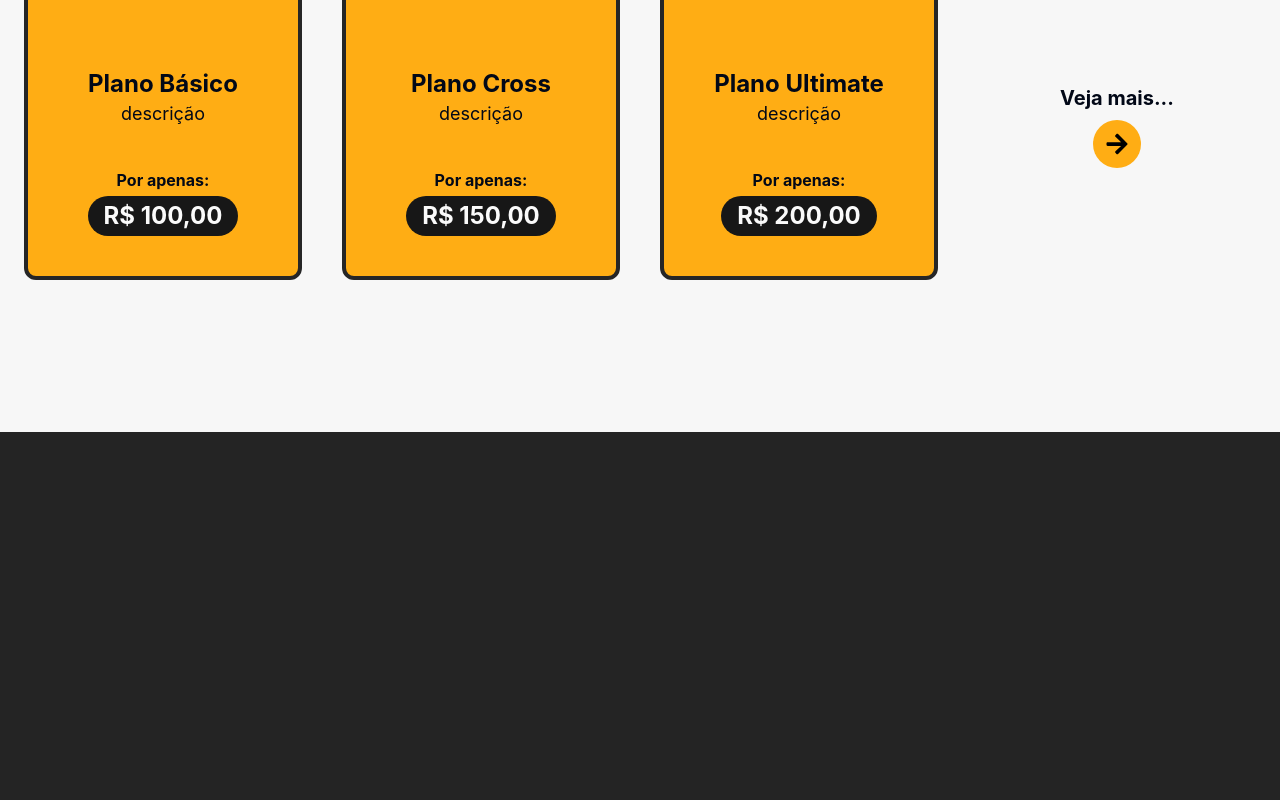
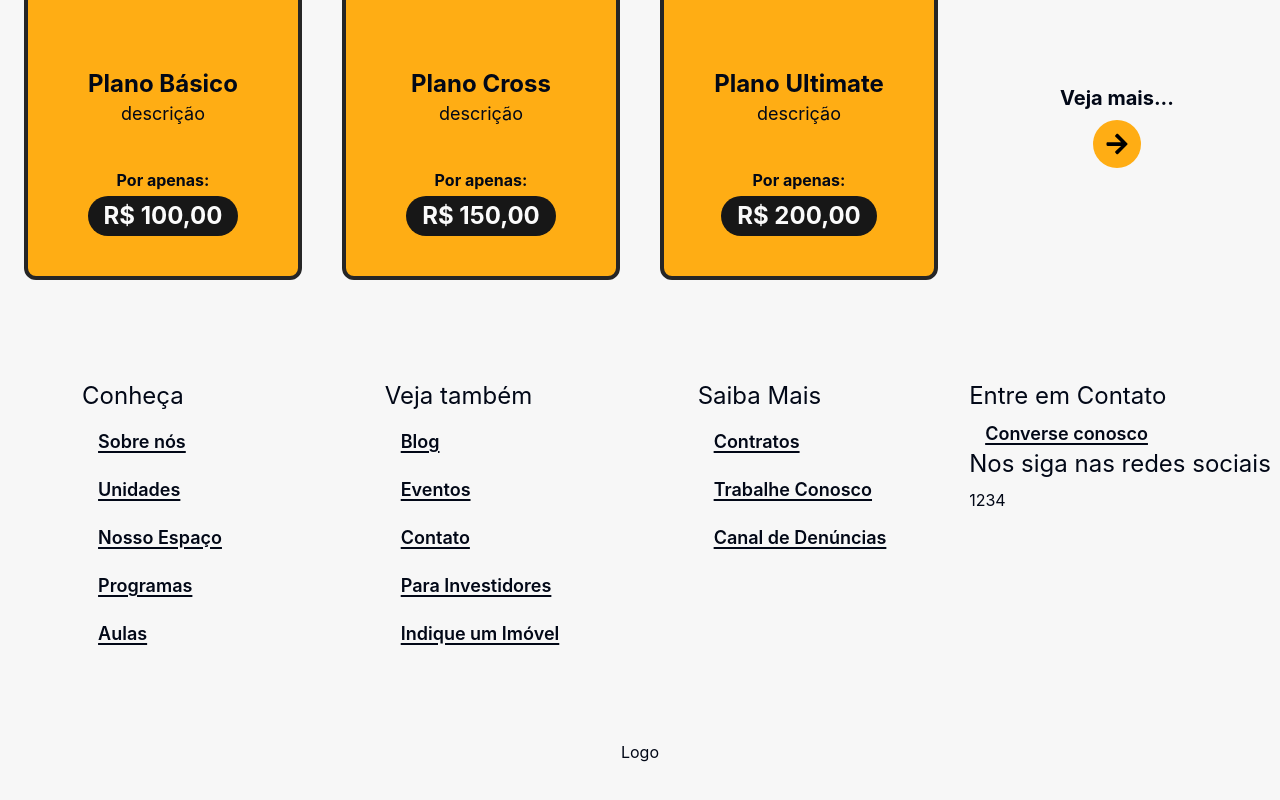
Before and after one commit to VFGarciaDev/projeto-academia, a React (Vite) app: page / in a window 1280 px wide. Shown: the part 368-1168 px from the top of the page. Before the commit the page ends 800 px from the top, so only its background shows below. Built offline with nearby package versions, Linux system fonts and the light colour scheme.

Commit message:
feat: add Footer Component (#17)

```diff
--- a/src/App.tsx
+++ b/src/App.tsx
@@ -2,13 +2,16 @@ import '@/styles/App.css'
 import { ThemeProvider } from './components/theme-provider/theme-provider'
 import { Header } from './components/header/header'
 import { Planos } from './components/planos/planos'
+import { Footer } from './components/footer/footer'
 
 function App() {
 
   return (
     <ThemeProvider defaultTheme="light" storageKey="vite-ui-theme">
+
       <Header />
       <Planos />
+      <Footer />
     </ThemeProvider>
   )
 }
--- /dev/null
+++ b/src/components/footer/footer.tsx
@@ -0,0 +1,130 @@
+interface RouteFooterLinks {
+    href: string;
+    label: string;
+}
+
+const routeaboutus: RouteFooterLinks[] = [
+    {
+        href: "#sobrenos",
+        label: "Sobre nós",
+    },
+    {
+        href: "#Unidades",
+        label: "Unidades",
+    },
+    {
+        href: "#nossoespaco",
+        label: "Nosso Espaço",
+    },
+    {
+        href: "#programas",
+        label: "Programas",
+    },
+    {
+        href: "#aulas",
+        label: "Aulas",
+    },
+];
+
+const routeelsemore: RouteFooterLinks[] = [
+    {
+        href: "#blod",
+        label: "Blog",
+    },
+    {
+        href: "#eventos",
+        label: "Eventos",
+    },
+    {
+        href: "#contato",
+        label: "Contato",
+    },
+    {
+        href: "#parainvestidores",
+        label: "Para Investidores",
+    },
+    {
+        href: "#indiqueumimovel",
+        label: "Indique um Imóvel",
+    },
+]
+
+const routemore: RouteFooterLinks[] = [
+    {
+        href: "#contratos",
+        label: "Contratos",
+    },
+    {
+        href: "#trabalheconosco",
+        label: "Trabalhe Conosco",
+    },
+    {
+        href: "#canaldedenuncias",
+        label: "Canal de Denúncias",
+    },
+]
+
+export const Footer = () => {
+
+    return (
+        <footer className="w-full dark:border dark:border-t-neutral-700 py-5">
+            <div className="grid grid-cols-4 justify-items-center">
+                <div>
+                    <h5 className="text-2xl mb-2">Conheça</h5>
+                    <div className="flex flex-col">
+                        {routeaboutus.map(({ href, label }: RouteFooterLinks, index) => (
+                            <a
+                                href={href}
+                                key={index}
+                                className="text-lg underline underline-offset-[3px] font-semibold decoration-2 px-4 pt-2 pb-3 rounded-full
+                                    hover:bg-black hover:text-secondary dark:hover:text-white dark:text-secondary">
+                                {label}
+                            </a>
+                        ))}
+                    </div>
+                </div>
+                <div>
+                    <h5 className="text-2xl mb-2">Veja também</h5>
+                    <div className="flex flex-col">
+                        {routeelsemore.map(({ href, label }: RouteFooterLinks, index) => (
+                            <a
+                                href={href}
+                                key={index}
+                                className="text-lg underline underline-offset-[3px] font-semibold decoration-2 px-4 pt-2 pb-3 rounded-full
+                                    hover:bg-black hover:text-secondary dark:hover:text-white dark:text-secondary">
+                                {label}
+                            </a>
+                        ))}
+                    </div>
+                </div>
+                <div>
+                    <h5 className="text-2xl mb-2">Saiba Mais</h5>
+                    <div className="flex flex-col">
+                        {routemore.map(({ href, label }: RouteFooterLinks, index) => (
+                            <a
+                                href={href}
+                                key={index}
+                                className="text-lg underline underline-offset-[3px] font-semibold decoration-2 px-4 pt-2 pb-3 rounded-full
+                                    hover:bg-black hover:text-secondary dark:hover:text-white dark:text-secondary">
+                                {label}
+                            </a>
+                        ))}
+                    </div>
+                </div>
+                <div>
+                    <h5 className="text-2xl mb-2">Entre em Contato</h5>
+                    <a href="" className="text-lg underline underline-offset-[3px] font-semibold decoration-2 px-4 pt-2 pb-3 rounded-full
+                                    hover:bg-black hover:text-secondary dark:hover:text-white dark:text-secondary">Converse conosco</a>
+                    <h5 className="flex flex-col text-2xl mb-2">Nos siga nas redes sociais</h5>
+                    <div>
+                    <a href="">1</a>
+                    <a href="">2</a>
+                    <a href="">3</a>
+                    <a href="">4</a>
+                    </div>
+                </div>
+            </div>
+            <h1 className="text-center py-20">Logo</h1>
+        </footer>
+    )
+}
```
